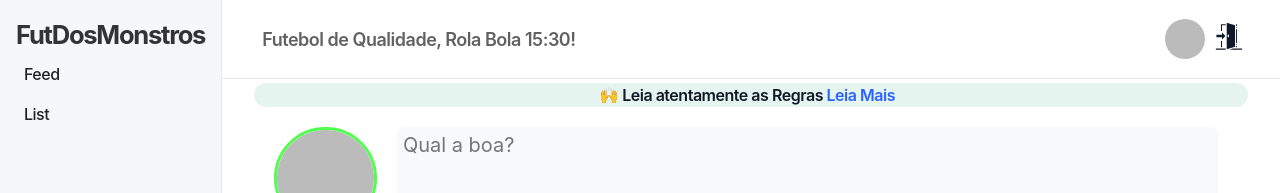
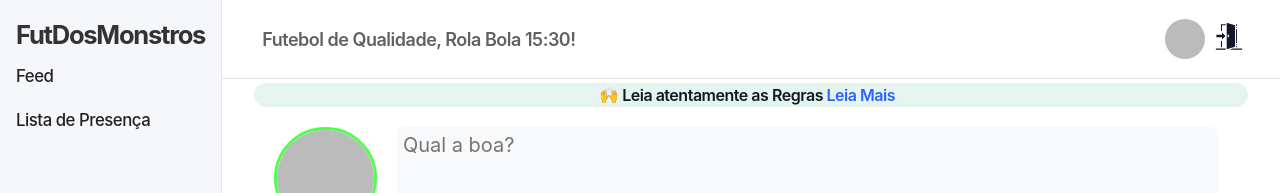
Before and after one commit to Treguas/futdosmonstros, a React (Create React App) app: page / in a window 1280 px wide. Shown: the top 193 px of the page. Built offline with nearby package versions, Linux system fonts and the light colour scheme; no server answers; the database is empty; sample sign-in values are in the browser's storage.

Commit message:
new navigation

```diff
--- a/src/components/home/Home.scss
+++ b/src/components/home/Home.scss
@@ -22,3 +22,9 @@
 {
     cursor: pointer;
 }
+
+.nav-menu .nav-link {
+    padding: 0.6rem 0;
+    font-size: 1.05rem;
+    cursor: pointer;
+  }
--- a/src/components/home/Home.tsx
+++ b/src/components/home/Home.tsx
@@ -1,10 +1,9 @@
-import React, { HTMLAttributes, useContext, useState } from "react";
+import { useContext, useState } from "react";
 import { AuthContext } from "../../contexts/AuthContext";
 import { Menu } from "../menu/Menu";
 import "./Home.scss";
 import '../../styles/layout.scss';
 import { createContext } from "react";
-import FlipMove from "react-flip-move";
 import Feed from "../feed/Feed";
 import '../../styles/layout.scss';
 import { List } from "../../pages/List";
@@ -55,7 +54,7 @@ return (
                             Feed
                         </a>
                         <a className="nav-link" onClick={(e)=>{hideComponent(e)}}>
-                            List
+                            Lista de Presença
                         </a>
                     </div>
                 </div>
@@ -101,7 +100,7 @@ return (
                     </div>
                     :null
                 }
-                { elementClickText == 'List'?
+                { elementClickText == 'Lista de Presença'?
                     <div className="feed">
                         <List />
                     </div>
--- a/src/styles/layout.scss
+++ b/src/styles/layout.scss
@@ -420,6 +420,7 @@ article {
   .nav-menu .nav-link {
     padding: 0.6rem 0;
     font-size: 1.05rem;
+    cursor: pointer;
   }
 
   .hamburger {
```
